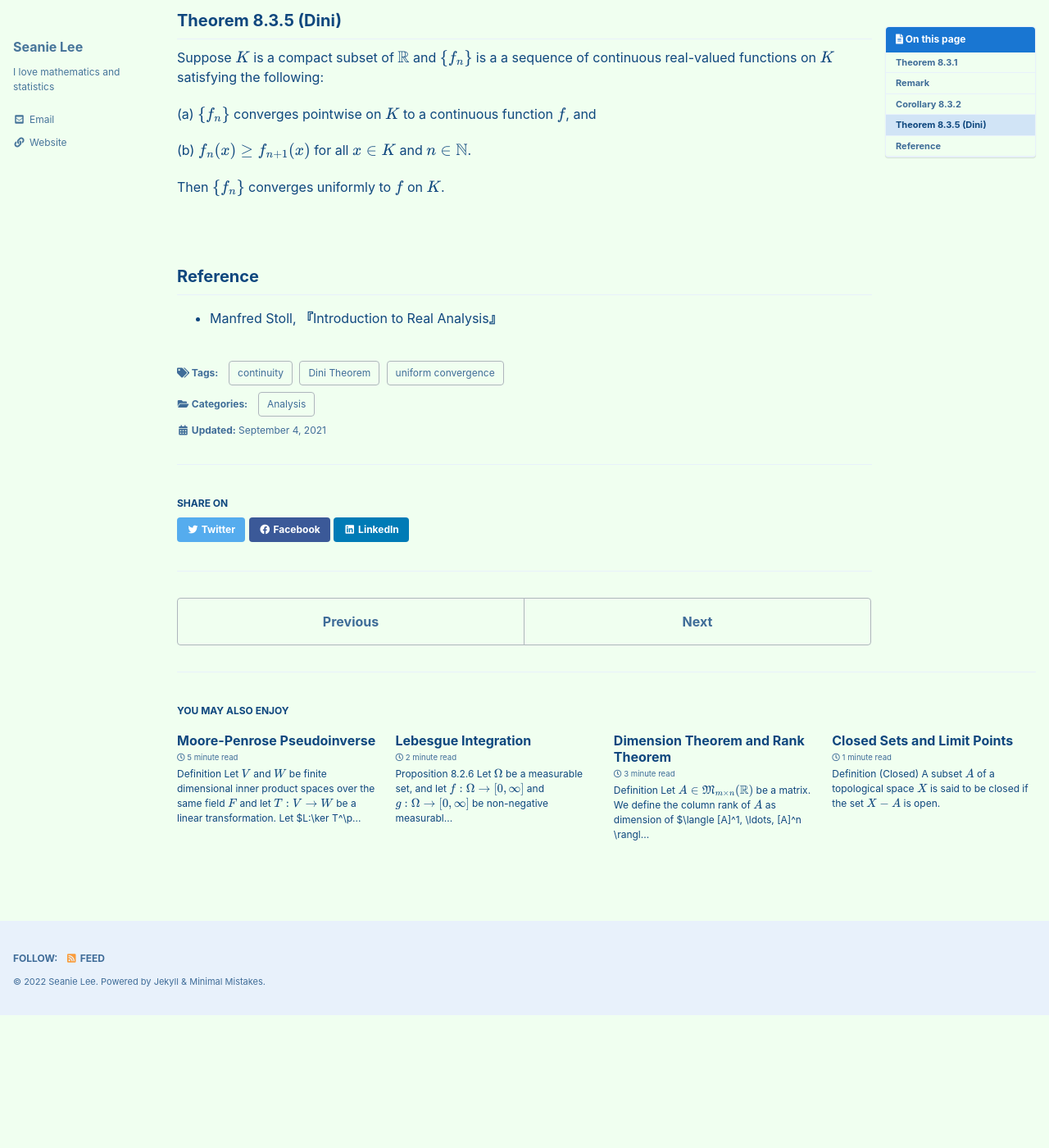
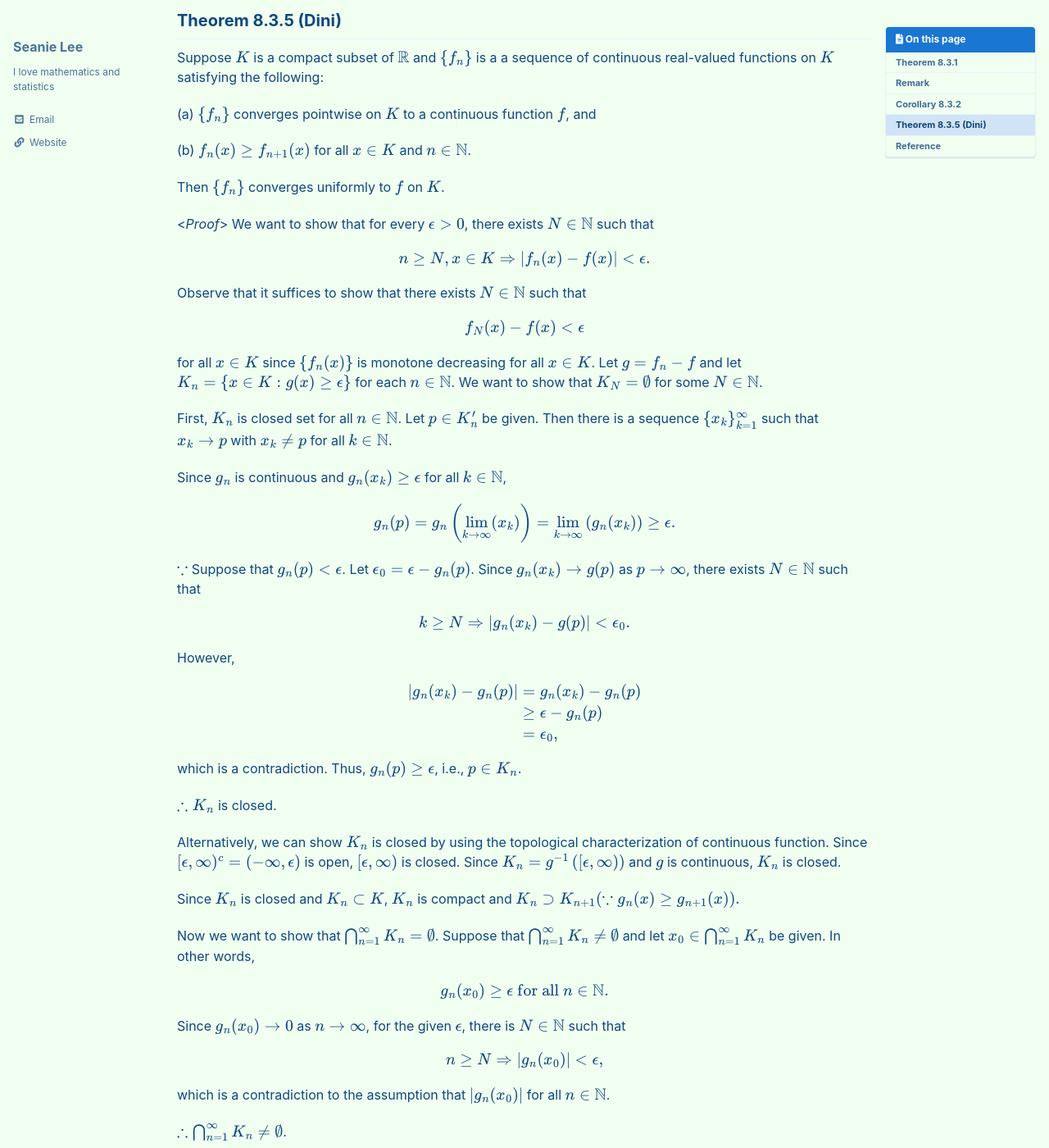
Before and after one commit to seanie12/blog, a Jekyll site: the page built from _posts/2021-09-04-uniform-convergence-continuity.md, in a window 1280 px wide and 1400 px high, scrolled down 2613 px. Shown: the whole window at 82% size. Built offline with Jekyll 4.4.1, drawn with Linux system fonts in a browser that asks for light colours; cached includes are drawn as plain includes; formulas are drawn with MathJax 3; before the commit the page ends 3850 px from its top, so only the background shows below that; some of the changed text lies outside the part shown.

Commit message:
Update 2021-09-04-uniform-convergence-continuity.md

```diff
--- a/_posts/2021-09-04-uniform-convergence-continuity.md
+++ b/_posts/2021-09-04-uniform-convergence-continuity.md
@@ -178,7 +178,96 @@ Suppose $K$ is a compact subset of $\mathbb{R}$ and $\\{f_n\\}$ is a a sequence
 Then $\\{f_n\\}$ converges uniformly to $f$ on $K$.
 
 
+<*Proof*>
+We want to show that for every $\epsilon>0$, there exists $N\in\mathbb{N}$ such that
+
+$$
+\begin{align*}
+n\geq N, x\in K \Rightarrow \lvert f_n(x) - f(x)\rvert < \epsilon.
+\end{align*}
+$$
+
+Observe that it suffices to show that there exists $N\in\mathbb{N}$ such that
+
+$$
+\begin{align*}
+f_N(x) - f(x) < \epsilon
+\end{align*}
+$$
+
+for all $x\in K$ since $\\{f_n(x)\\}$ is monotone decreasing for all $x\in K$. Let $g = f_n - f$ and let $K_n=\\{x\in K: g(x) \geq \epsilon\\}$ for each $n\in \mathbb{N}$. We want to show that $K_N=\emptyset$ for some $N\in\mathbb{N}$.
+
+First, $K_n$ is closed set for all $n\in\mathbb{N}$. Let $p\in K^\prime_n$ be given. Then there is a sequence $\\{x_k\\}_{k=1}^\infty$ such that $x_k\to p$ with $x_k\neq p$ for all $k\in\mathbb{N}$.
+
+Since $g_n$ is continuous and $g_n(x_k)\geq \epsilon$ for all $k\in\mathbb{N}$,
+
+$$
+\begin{align*}
+g_n(p) = g_n\left(\lim_{k\to\infty}(x_k)\right) = \lim_{k\to\infty}\left(g_n(x_k)\right) \geq \epsilon.
+\end{align*}
+$$
+
+$\because$ Suppose that $g_n(p) < \epsilon$. Let $\epsilon_0= \epsilon-g_n(p)$. Since $g_n(x_k)\to g(p)$ as $p\to\infty$, there exists $N\in\mathbb{N}$ such that
+
+$$
+\begin{align*}
+k\geq N \Rightarrow \lvert g_n(x_k) -g(p) \rvert < \epsilon_0.
+\end{align*}
+$$
+
+However,
+
+$$
+\begin{align*}
+\lvert g_n(x_k) - g_n(p) \rvert &= g_n(x_k) - g_n(p) \\
+&\geq \epsilon-g_n(p) \\
+&=\epsilon_0,
+\end{align*}
+$$
+
+which is a contradiction. Thus, $g_n(p) \geq \epsilon$, i.e., $p\in K_n$.
+
+$\therefore K_n$ is closed.
+
+Alternatively, we can show $K_n$ is closed by using the topological characterization of continuous function.  Since $[\epsilon, \infty)^c = (-\infty, \epsilon)$ is open, $[\epsilon, \infty)$ is closed. Since $K_n=g^{-1}\left([\epsilon, \infty)\right)$ and $g$ is continuous, $K_n$ is closed.
+
+
+Since $K_n$ is closed and $K_n \subset K$, $K_n$ is compact and $K_n\supset K_{n+1} (\because g_n(x) \geq g_{n+1}(x)).$
+
+Now we want to show that $\bigcap_{n=1}^\infty K_n=\emptyset$. Suppose that $\bigcap_{n=1}^\infty K_n\neq \emptyset$ and let $x_0 \in \bigcap_{n=1}^\infty K_n$ be given.  In other words,
+
+$$
+\begin{align*}
+g_n(x_0) \geq \epsilon \text{ for all } n \in \mathbb{N}.
+\end{align*}
+$$
+
+Since $g_n(x_0) \to 0$ as $n\to\infty$, for the given $\epsilon$, there is $N\in\mathbb{N}$ such that
+
+
+$$
+\begin{align*}
+n\geq N\Rightarrow \lvert g_n(x_0)\rvert <\epsilon,
+\end{align*}
+$$
+
+which is a contradiction to the assumption that $\lvert g_n(x_0)\rvert$ for all $n\in\mathbb{N}$.
+
+$\therefore \bigcap_{n=1}^\infty K_n\neq \emptyset$.
+
+By [Theorem 3.2.7](https://seanie12.github.io/blog/analysis/compact/#theorem-327), there is a $K_{n_0}=\emptyset$ for some $n_0\in\mathbb{N}$. That is if $n\geq n_0$, then
+
+$$
+\begin{align*}
+g_n(x) < \epsilon
+\end{align*}
+$$
+
+for all $x\in K$.
+
+$\therefore g_n \rightrightarrows 0$ on $K$, i.e., $f_n\rightrightarrows f$ on $K$.
 
 $$\tag*{$\square$}$$
+
 ## Reference
 - Manfred Stoll, **『**Introduction to Real Analysis**』**
```
